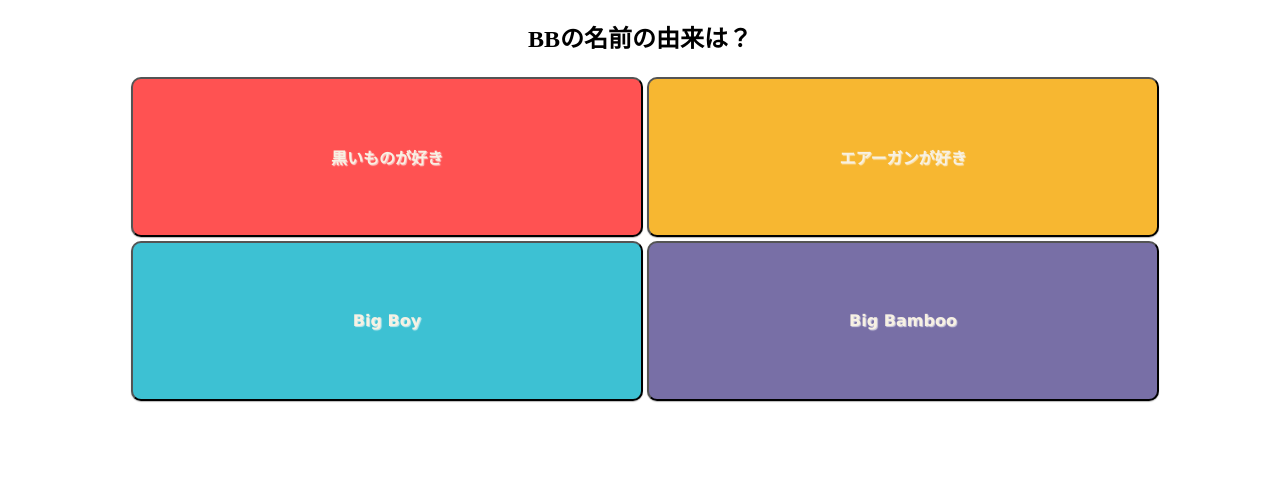
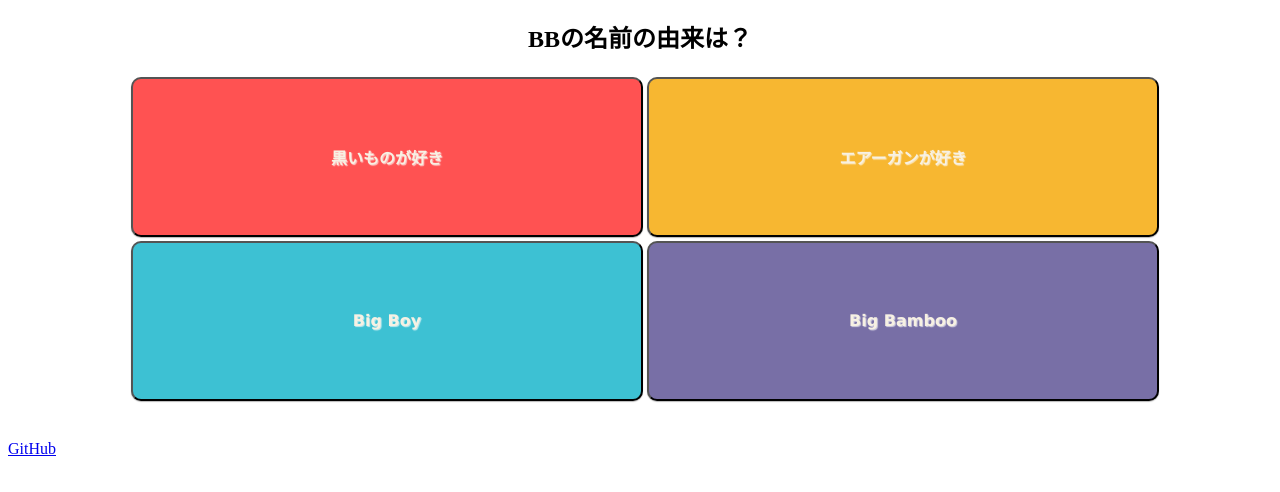
Before and after one commit to RyBB/kintone-de-quiz, a plain HTML site: page front/src/html/index.html in a window 1280 px wide. Shown: the part 110-602 px from the top of the page. Drawn offline with Linux system fonts and the light colour scheme; some packages are replaced by stand-ins of ours; a script that the page names is missing.

Commit message:
[update] add GitHub Link

```diff
--- a/front/src/html/index.html
+++ b/front/src/html/index.html
@@ -25,6 +25,8 @@
       </table>
     </div>
   </div>
+  <br/><br/>
+  <a href="https://github.com/RyBB/kintone-de-quiz">GitHub</a>
   <script src="https://js.cybozu.com/axios/v0.19.0/axios.min.js"></script>
   <script src="https://js.cybozu.com/sweetalert/v2.1.2/sweetalert.min.js"></script>
   <script src="../js/script.js"></script>
```
